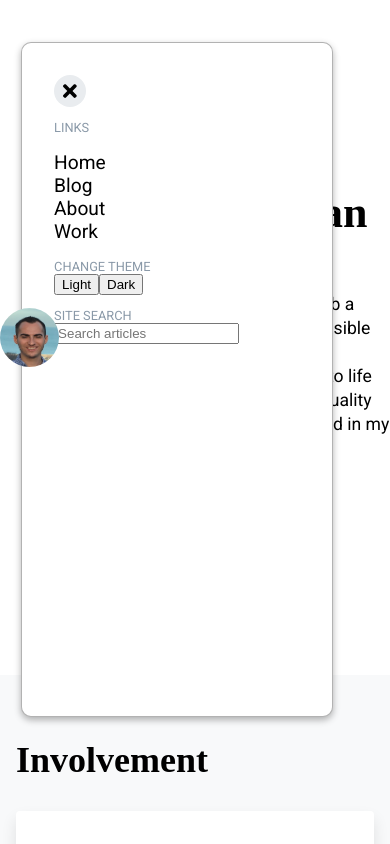
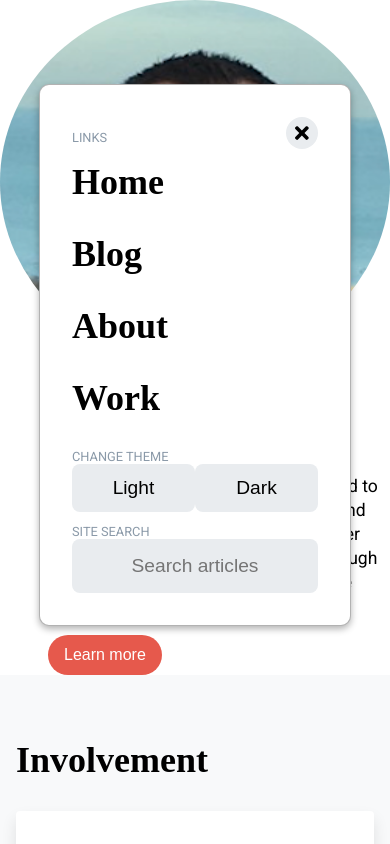
Before and after one commit to ethanblumenthal/personal-website, a Next.js app: page /about in a window 390 px wide. Both pictures are taken after a click on the button "MENU". Shown: the top 844 px of the page. Built offline with nearby package versions, Linux system fonts and the light colour scheme.

Commit message:
Styled modal for mobile nav.

```diff
--- a/components/footer.tsx
+++ b/components/footer.tsx
@@ -4,18 +4,21 @@ import { FontAwesomeIcon } from '@fortawesome/react-fontawesome';
 import { faLinkedinIn, faMediumM, faGithub, faInstagram } from '@fortawesome/free-brands-svg-icons';
 
 import { SquareButton } from '../elements/buttons';
+import { SubscribeInput } from '../elements/inputs';
 import { SubText } from '../elements/text';
+import { devices } from '../utils';
 
 const Container = styled.div`
   display: flex;
-  justify-content: space-between;
+  flex-direction: column;
   align-items: center;
   background-color: ${({ theme, top }) => (top ? theme.colors.primary : theme.colors.secondary)};
-  padding: 2rem 8rem;
+  padding: 4rem 1rem;
 
-  @media screen and (max-width: 500px) {
-    padding: 4rem 1rem;
-    flex-direction: column;
+  @media ${devices.laptop} {
+    padding: 2rem 8rem;
+    flex-direction: row;
+    justify-content: space-between;
   }
 `;
 
@@ -25,22 +28,6 @@ const Socials = styled.div`
 
   & > a {
     margin-right: 0.75rem;
-  }
-`;
-
-const Input = styled.input`
-  width: 20rem;
-  border: none;
-  font-size: 1.1rem;
-  border-radius: 0.25rem;
-  background-color: ${({ theme }) => theme.colors.primary};
-  outline-color: ${({ theme }) => theme.colors.grey};
-  color: ${({ theme }) => theme.colors.grey};
-  padding: 1rem 1rem;
-  margin-right: 1rem;
-
-  &::placeholder {
-    color: ${({ theme }) => theme.colors.grey};
   }
 `;
 
@@ -101,7 +88,7 @@ const Footer = () => (
       </div>
 
       <div>
-        <Input placeholder="Enter your email address" />
+        <SubscribeInput placeholder="Enter your email address" />
         <SquareButton>Subscribe</SquareButton>
       </div>
     </Container>
--- a/components/mobile-nav.tsx
+++ b/components/mobile-nav.tsx
@@ -4,22 +4,27 @@ import styled from 'styled-components';
 import { FontAwesomeIcon } from '@fortawesome/react-fontawesome';
 import { faTimes } from '@fortawesome/free-solid-svg-icons';
 
-import { SubText } from '../elements/text';
-import { ExitButton, ThinButton } from '../elements/buttons';
+import { SectionHeader, SubText } from '../elements/text';
+import { ExitButton, ThemeButton, ThinButton } from '../elements/buttons';
+import { FlexContainer } from '../elements/containers';
+import { SearchInput } from '../elements/inputs';
 import { PAGES } from '../utils';
 
 const Modal = styled.div`
-  width: 80vw;
-  height: 80vh;
-  /* margin: auto auto; */
-  box-shadow: 0 3px 7px rgba(0, 0, 0, 0.3);
+  width: 80%;
   position: fixed;
-  top: 5vh;
-  left: 2.5vh;
-  background-color: white;
+  top: 10%;
+  left: 10%;
+  background-color: ${({ theme }) => theme.colors.background};
   border-radius: 10px;
   border: 1px solid rgba(0, 0, 0, 0.3);
+  box-shadow: 0 3px 7px rgba(0, 0, 0, 0.3);
   padding: 2rem;
+  z-index: 999;
+`;
+
+const Header = styled.h1`
+  cursor: pointer;
 `;
 
 const UnorderedList = styled.ul`
@@ -51,22 +56,31 @@ const MobileNav = ({ setTheme }) => {
         <UnorderedList>
           {PAGES.map(({ title, slug }) => (
             <Link href={slug} key={slug}>
-              <ListItem>{title}</ListItem>
+              <ListItem>
+                <SectionHeader>{title}</SectionHeader>
+              </ListItem>
             </Link>
           ))}
         </UnorderedList>
 
         <SubText>Change Theme</SubText>
-        <button onClick={() => setTheme('dark')}>Light</button>
-        <button onClick={() => setTheme('light')}>Dark</button>
+        <ThemeButton onClick={() => setTheme('dark')}>Light</ThemeButton>
+        <ThemeButton onClick={() => setTheme('light')}>Dark</ThemeButton>
 
         <SubText>Site Search</SubText>
-        <input placeholder="Search articles" />
+        <SearchInput placeholder="Search articles" />
       </Modal>
     );
-  } else {
-    return <ThinButton onClick={() => setModal(true)}>Menu</ThinButton>;
   }
+
+  return (
+    <FlexContainer>
+      <Link href="/">
+        <Header>Ethan Blumenthal</Header>
+      </Link>
+      <ThinButton onClick={() => setModal(true)}>Menu</ThinButton>
+    </FlexContainer>
+  );
 };
 
 export default MobileNav;
--- a/elements/buttons.tsx
+++ b/elements/buttons.tsx
@@ -92,4 +92,16 @@ export const ExitButton = styled.button`
   border: none;
   border-radius: 50%;
   outline: none;
+  float: right;
 `;
+
+export const ThemeButton = styled.button`
+  font-size: 1.2rem;
+  line-height: 1.2rem;
+  height: 3rem;
+  width: 50%;
+  background-color: ${({ theme }) => theme.colors.lightGrey};
+  border: none;
+  outline: none;
+  border-radius: 0.5rem;
+`;
--- a/elements/containers.tsx
+++ b/elements/containers.tsx
@@ -1,11 +1,17 @@
 import styled from 'styled-components';
+import { devices } from '../utils';
 
 export const HeaderContainer = styled.header`
   background-color: ${({ theme }) => theme.colors.background};
   display: flex;
-  justify-content: center;
+  flex-direction: column;
   align-items: center;
   height: 80vh;
+
+  @media ${devices.tablet} {
+    flex-direction: row;
+    justify-content: center;
+  }
 `;
 
 export const BackgroundContainer = styled.div`
@@ -49,6 +55,7 @@ export const ColorContainer = styled.div`
 export const FlexContainer = styled.div`
   display: flex;
   justify-content: space-between;
+  align-items: center;
   flex-wrap: wrap;
 `;
 
--- /dev/null
+++ b/elements/inputs.tsx
@@ -0,0 +1,28 @@
+import styled from 'styled-components';
+
+export const SearchInput = styled.input`
+  font-size: 1.2rem;
+  background-color: ${({ theme }) => theme.colors.lightGrey};
+  border: none;
+  outline: none;
+  width: 100%;
+  padding: 1rem 0;
+  text-align: center;
+  border-radius: 0.5rem;
+`;
+
+export const SubscribeInput = styled.input`
+  width: 20rem;
+  border: none;
+  font-size: 1.1rem;
+  border-radius: 0.25rem;
+  background-color: ${({ theme }) => theme.colors.primary};
+  outline-color: ${({ theme }) => theme.colors.grey};
+  color: ${({ theme }) => theme.colors.grey};
+  padding: 1rem 1rem;
+  margin-right: 1rem;
+
+  &::placeholder {
+    color: ${({ theme }) => theme.colors.grey};
+  }
+`;
--- a/utils/themes.ts
+++ b/utils/themes.ts
@@ -37,3 +37,9 @@ export const darkTheme = {
     ease: 'all 300ms ease-in-out',
   },
 };
+
+export const devices = {
+  mobile: '(min-width: 425px)',
+  tablet: '(min-width: 768px)',
+  laptop: '(min-width: 1024px)',
+};
```
